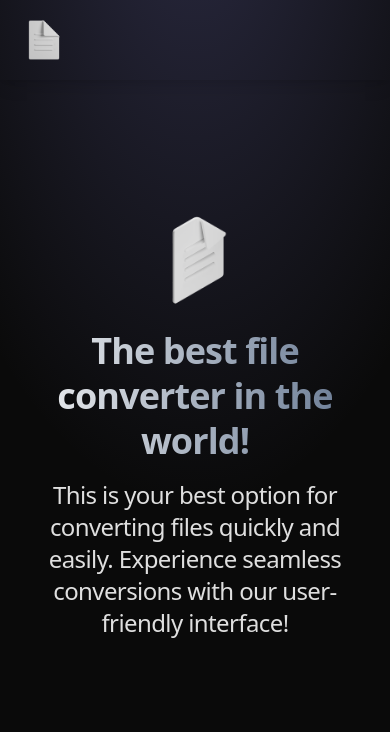
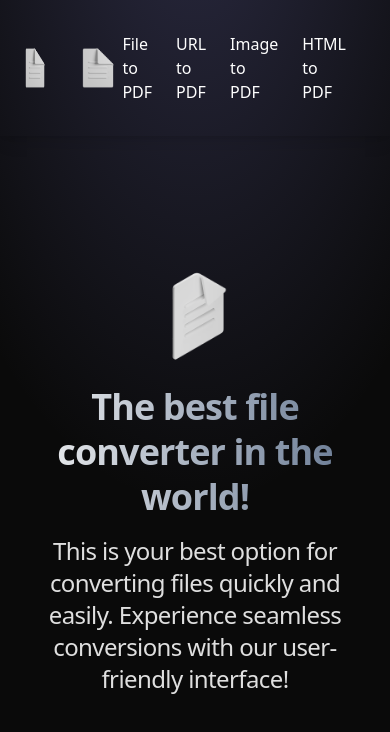
Before and after one commit to A3xxx23/FileConverter, a React (Vite) app: page / in a window 390 px wide. Shown: the top 732 px of the page. Built offline with nearby package versions, Linux system fonts and the light colour scheme.

Commit message:
navbar design without responsive

```diff
--- a/src/components/Navbar.tsx
+++ b/src/components/Navbar.tsx
@@ -1,47 +1,59 @@
-import { NavLink } from "react-router-dom"
+import { NavLink, Link } from "react-router-dom";
 
 const navbarLinks = [
   {
     id: 1,
     title: 'File to PDF',
-        href: '/FiletoPDF',
+    href: '/file-to-pdf',
   },
   {
     id: 2,
     title: 'URL to PDF',
-        href: '/URLtoPDF',
+    href: '/url-to-pdf',
   },
   {
     id: 3,
     title: 'Image to PDF',
-        href: '/ImagetoPDF',
+    href: '/image-to-pdf',
   },
   {
     id: 4,
     title: 'HTML to PDF',
-        href: '/HTMLtoPDF',
+    href: '/html-to-pdf',
   },
 ];
 
 export const Navbar = () => {
   return (
-    <nav className='space-x-5 hidden md:flex items-center justify-center'>
+    <header className="w-full py-4 px-6 flex items-center justify-between">
+      <div className="flex-shrink-0">
+        <Link to="/">
+          <img
+            src="/convertImage.png"
+            alt="FileConverter logo"
+            className="h-12"
+          />
+        </Link>
+      </div>
 
+      <nav className="flex-1 flex justify-center space-x-6">
         {navbarLinks.map((link) => (
           <NavLink
             key={link.id}
             to={link.href}
-            onClick={() => console.log(link.title)}
             className={({ isActive }) =>
               isActive
-                ? 'text-gray-300 hover:text-gray-600 transition mx-2'
-                : 'text-white hover:text-gray-500 transition mx-2'
+                ? 'text-gray-500 font-semibold transition'
+                : 'text-white hover:text-gray-300 transition'
             }
           >
             {link.title}
           </NavLink>
         ))}
       </nav>
+      {/* Botón de inicio de sesión alineado a la derecha */}
 
+      <div className="w-12" />
+    </header>
   );
 };
```
Lines whose indentation alone changed are shown as unchanged.
